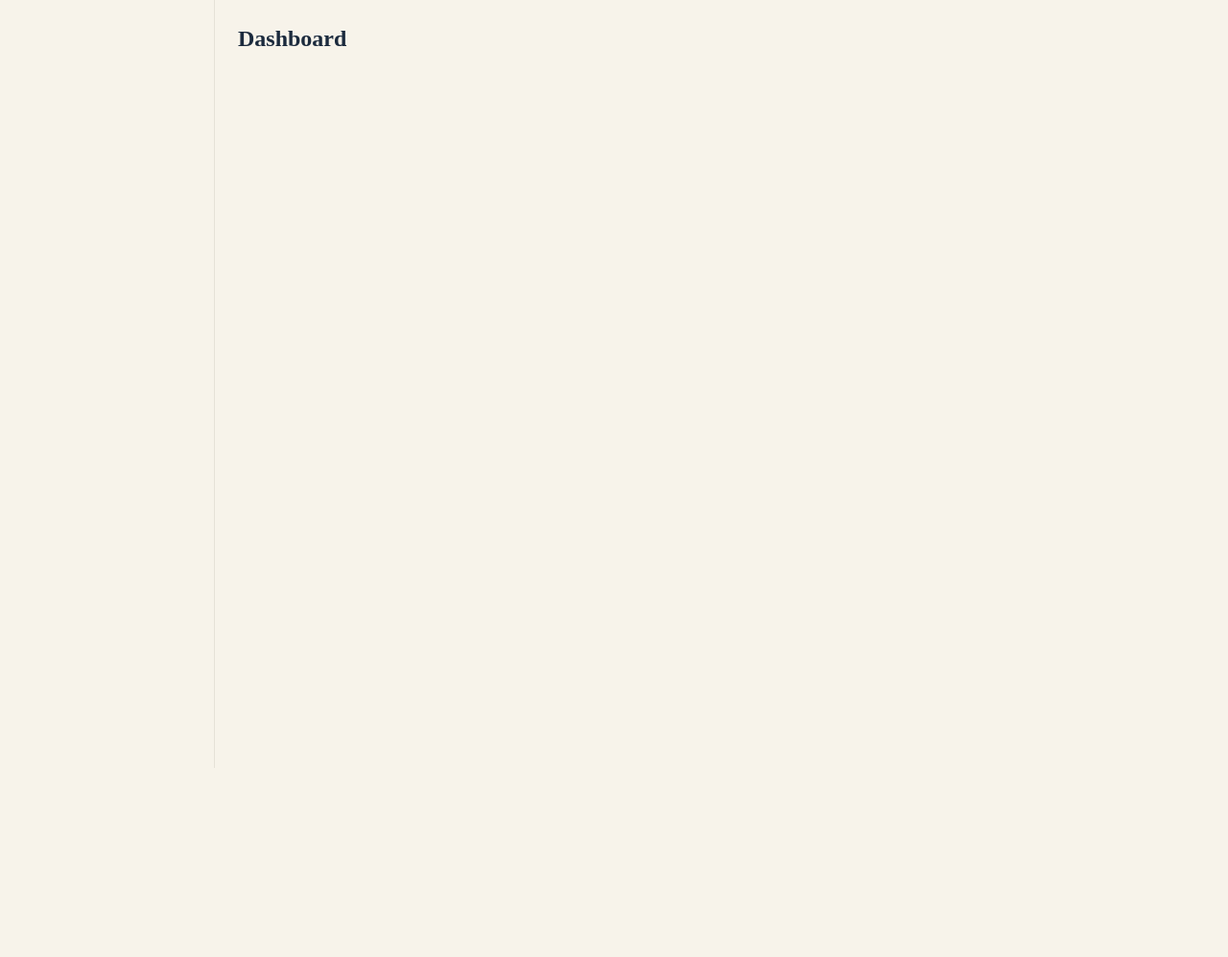
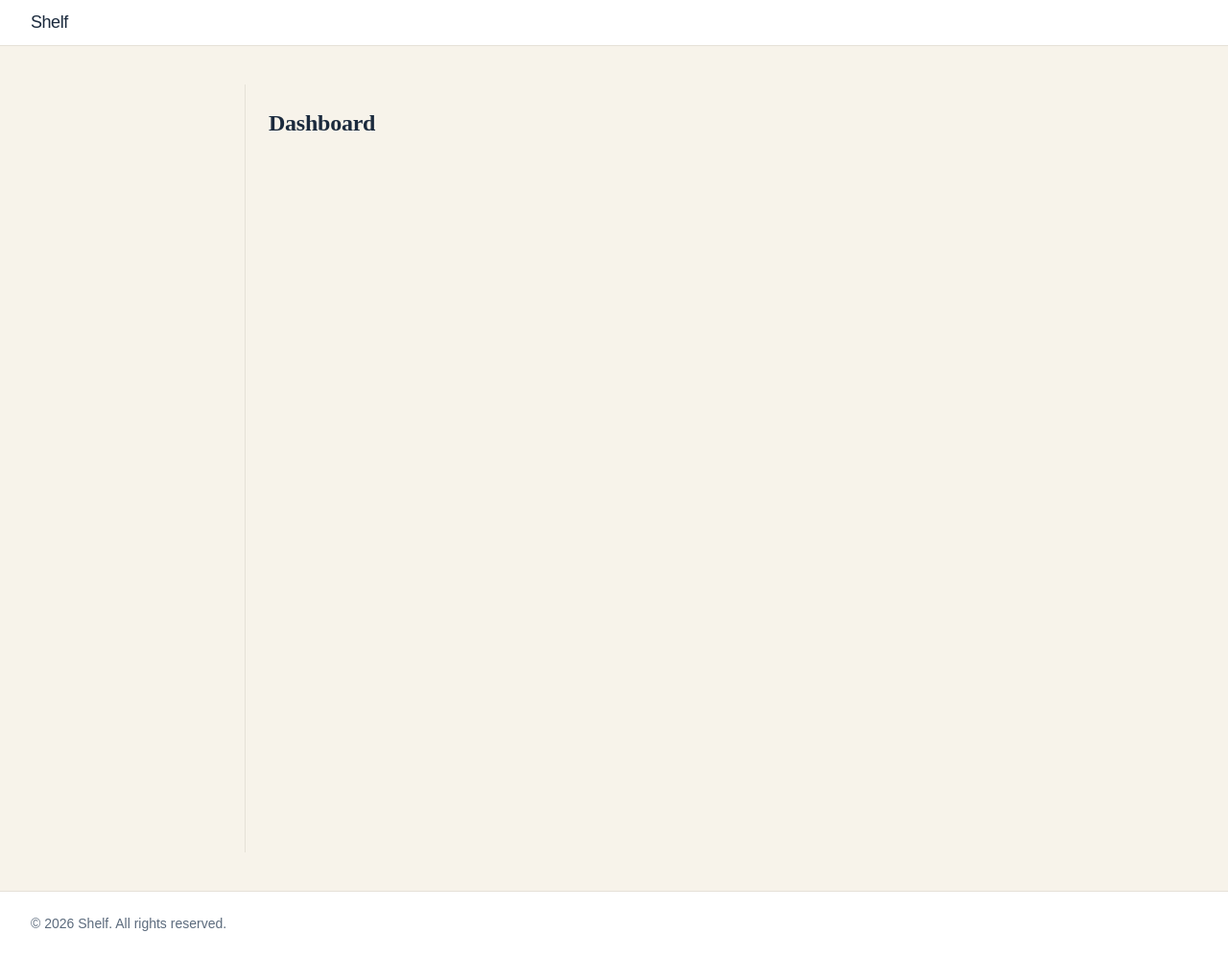
Before and after one commit to AEGIS-OSX/shelf-ii, a Next.js app: page /dashboard in a window 1280 px wide. Shown: the whole page at 96% size. Before the commit the page ends 800 px from the top, so only its background shows below. Built offline with nearby package versions, Linux system fonts and the light colour scheme.

Commit message:
feat: Global design tokens and root layout scaffold [worker-t2 via sterling]

```diff
--- a/app/globals.css
+++ b/app/globals.css
@@ -1,11 +1,9 @@
-@import url('https://fonts.googleapis.com/css2?family=IBM+Plex+Mono:wght@400;600;700&family=Inter:wght@400;500;600&display=swap');
-
 @tailwind base;
 @tailwind components;
 @tailwind utilities;
 
 :root {
-  /* Light mode color tokens */
+  /* Ivy Light Palette */
   --color-canvas: #F7F3EA;
   --color-surface: #FFFFFF;
   --color-ink: #1B2A3D;
@@ -16,12 +14,12 @@
   --color-focus: #B5652B;
   --color-border: #E5E1D7;
 
-  /* Font families */
+  /* Typography */
   --font-display: "Tiempos Headline", "Instrument Serif", serif;
-  --font-body: "Söhne", "Geist", sans-serif;
+  --font-ui: "Söhne", "Geist", sans-serif;
   --font-mono: "Berkeley Mono", "IBM Plex Mono", monospace;
 
-  /* Spacing scale (4px base) */
+  /* Spacing Scale (4px base) */
   --space-1: 4px;
   --space-2: 8px;
   --space-3: 12px;
@@ -32,17 +30,10 @@
   --space-10: 40px;
   --space-12: 48px;
   --space-16: 64px;
-
-  /* Component radii */
-  --radius-component: 4px;
-  --radius-tab-outer: 2px;
-
-  /* Focus ring */
-  --focus-ring-width: 2px;
-  --focus-ring-offset: 2px;
 }
 
 [data-theme="dark"] {
+  /* Ivy Dark Palette */
   --color-canvas: #12181F;
   --color-surface: #1B232C;
   --color-ink: #ECE6D6;
@@ -54,15 +45,57 @@
   --color-border: #2D3748;
 }
 
-html, body {
-  background-color: var(--color-canvas);
-  color: var(--color-ink);
-  font-family: var(--font-body);
-  overflow-x: clip;
+@layer base {
+  html {
+    -webkit-font-smoothing: antialiased;
+    -moz-osx-font-smoothing: grayscale;
+    background-color: var(--color-canvas);
+    color: var(--color-ink);
+  }
+
+  body {
+    font-family: var(--font-ui);
+    line-height: 1.5;
+  }
+
+  h1, h2, h3, h4, h5, h6 {
+    font-family: var(--font-display);
+    font-weight: 500;
+    letter-spacing: -0.01em;
+  }
+
+  /* Custom Focus Ring */
+  :focus-visible {
+    outline: 2px solid var(--color-focus);
+    outline-offset: 2px;
+  }
 }
 
-h1, h2, h3, h4, h5, h6 {
-  font-family: var(--font-display);
-  overflow-wrap: anywhere;
-  min-width: 0;
+@layer components {
+  .text-h1 {
+    font-size: 28px;
+    line-height: 1.15;
+  }
+
+  .text-h2 {
+    font-size: 18px;
+    line-height: 1.3;
+  }
+
+  .text-body {
+    font-size: 15px;
+    line-height: 1.5;
+  }
+
+  .text-caption {
+    font-size: 14px;
+    line-height: 1.4;
+  }
+
+  .text-mono-label {
+    font-family: var(--font-mono);
+    font-size: 14px;
+    line-height: 1.4;
+    letter-spacing: 0.02em;
+  }
 }
--- a/app/layout.tsx
+++ b/app/layout.tsx
@@ -1,15 +1,45 @@
-import type { Metadata } from 'next';
-import './globals.css';
+import type { Metadata } from "next";
+import "./globals.css";
 
 export const metadata: Metadata = {
-  title: 'shelf-ii',
-  description: 'AEGIS-generated project',
+  title: "Shelf",
+  description: "The digital card catalog for the office library.",
 };
 
-export default function RootLayout({ children }: { children: React.ReactNode }) {
+export default function RootLayout({
+  children,
+}: {
+  children: React.ReactNode;
+}) {
+  const currentYear = new Date().getFullYear();
+
   return (
-    <html lang="en">
-      <body>{children}</body>
+    <html lang="en" data-theme="light" className="scroll-smooth">
+      <body className="min-h-screen flex flex-col bg-[var(--color-canvas)] text-[var(--color-ink)] font-[family-name:var(--font-ui)]">
+        <nav className="border-b border-[var(--color-border)] bg-[var(--color-surface)] px-[var(--space-4)] py-[var(--space-3)] md:px-[var(--space-8)]">
+          <div className="max-w-[1440px] mx-auto flex items-center justify-between">
+            <span className="text-h2 font-medium tracking-tight">Shelf</span>
+            <div className="flex items-center gap-[var(--space-4)]">
+              {/* Navigation items would go here */}
+            </div>
+          </div>
+        </nav>
+
+        <main className="flex-grow max-w-[1440px] mx-auto w-full px-[var(--space-4)] py-[var(--space-6)] md:px-[var(--space-8)] md:py-[var(--space-10)]">
+          {children}
+        </main>
+
+        <footer className="border-t border-[var(--color-border)] bg-[var(--color-surface)] px-[var(--space-4)] py-[var(--space-6)] md:px-[var(--space-8)]">
+          <div className="max-w-[1440px] mx-auto flex flex-col md:flex-row justify-between items-start md:items-center gap-[var(--space-4)]">
+            <p className="text-caption text-[var(--color-ink-muted)]">
+              &copy; {currentYear} Shelf. All rights reserved.
+            </p>
+            <div className="flex gap-[var(--space-6)] text-caption text-[var(--color-ink-muted)]">
+              {/* Footer links would go here */}
+            </div>
+          </div>
+        </footer>
+      </body>
     </html>
   );
 }
```
